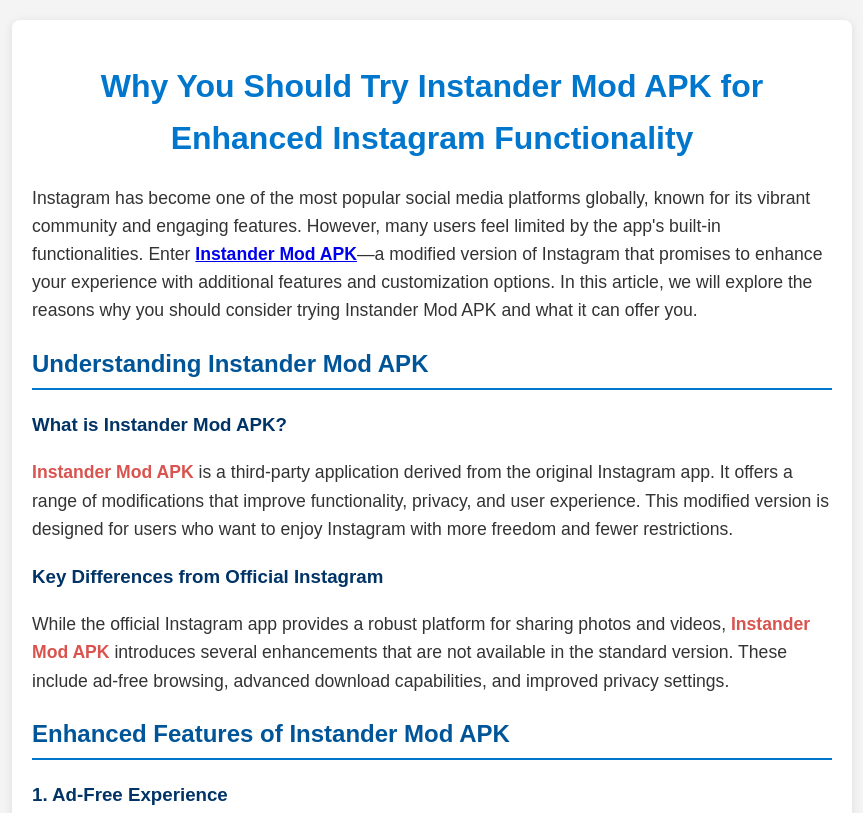
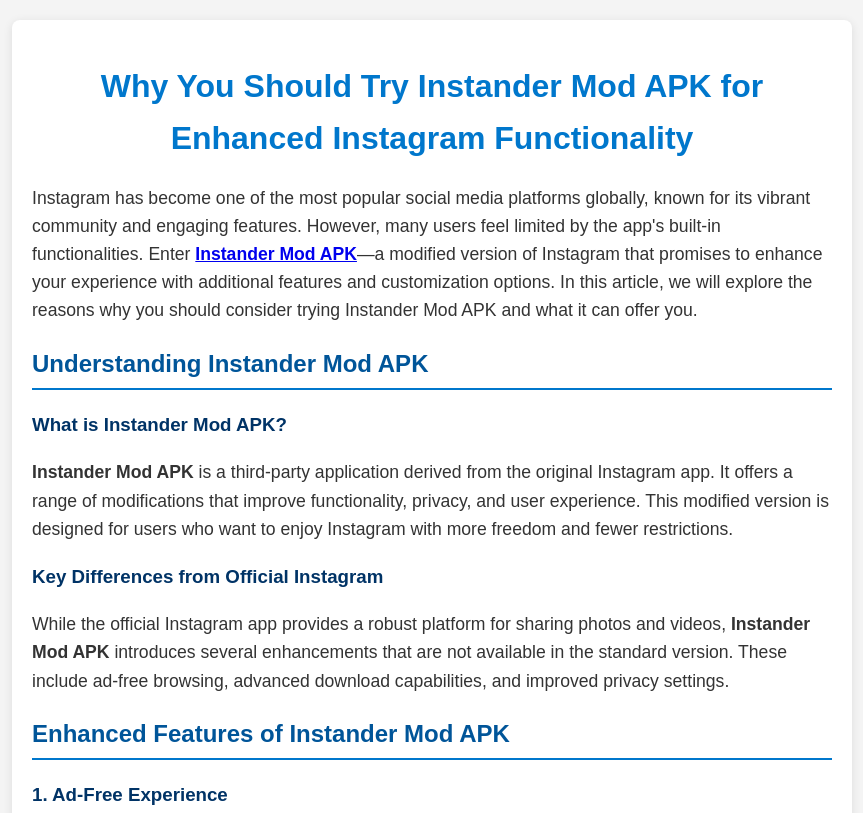
Before and after one commit to roberthinsom/instander-mod-apk-vercel, a plain HTML site: page index.html in a window 1280 px wide. Shown: the top 813 px of the page, without its empty margins (208-1071 px from the left). Drawn offline with Linux system fonts and the light colour scheme.

Commit message:
Update index.html

```diff
--- a/index.html
+++ b/index.html
@@ -1,6 +1,7 @@
 <!DOCTYPE html>
 <html lang="en">
 <head>
+    <meta name="google-site-verification" content="Nlu37tJYKGJ7JYs3NG8d0nC_kP9kUAUorRs1P8cGFjE" />
     <meta charset="UTF-8">
     <meta name="viewport" content="width=device-width, initial-scale=1.0">
     <title>Why You Should Try Instander Mod APK for Enhanced Instagram Functionality</title>
@@ -41,7 +42,7 @@
             list-style-type: decimal;
         }
         strong {
-            color: #d9534f;
+
         }
         footer {
             text-align: center;
```
